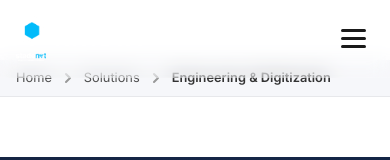
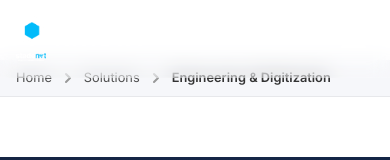
Before and after one commit to chrisarpong/stadnet-technologies, a React (Vite) app: page /engineering in a window 390 px wide. Shown: the top 160 px of the page. Built offline with nearby package versions, Linux system fonts and the light colour scheme.

Commit message:
fix: Mobile optimization for Navbar and Contact page

```diff
--- a/src/components/Navbar.css
+++ b/src/components/Navbar.css
@@ -105,9 +105,15 @@
     display: block;
     width: 25px;
     height: 3px;
-    background: var(--color-primary-dark);
+    background: #FFFFFF;
+    /* White hamburger by default */
     border-radius: 2px;
     transition: all var(--transition-fast);
+}
+
+.mobile-menu-toggle.active span {
+    background: var(--color-primary-dark);
+    /* Dark when menu is open */
 }
 
 .navbar-menu {
@@ -320,6 +326,8 @@
         padding: 1.1rem 0.75rem;
         border-bottom: 1px solid rgba(0, 0, 0, 0.06);
         font-size: 1rem;
+        color: var(--color-text-dark);
+        /* Force dark text in mobile menu */
         transition: all 0.25s cubic-bezier(0.4, 0, 0.2, 1);
     }
 
```
